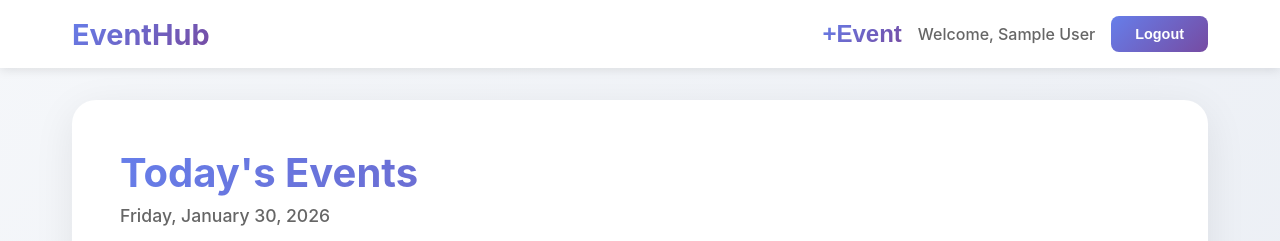
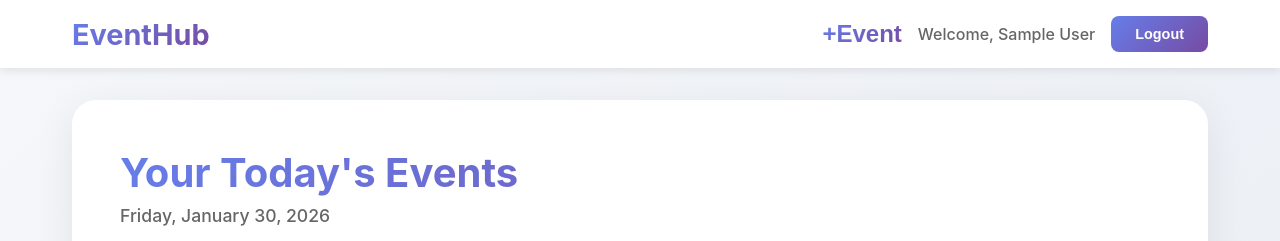
Before and after one commit to AshenDeminda/EventHub, a React (Create React App) app in the folder frontend/: page /home in a window 1280 px wide. Shown: the top 241 px of the page. Built offline with nearby package versions, Linux system fonts and the light colour scheme; no server answers; sample sign-in values are in the browser's storage.

Commit message:
test pipline

```diff
--- a/frontend/src/pages/Home.js
+++ b/frontend/src/pages/Home.js
@@ -105,7 +105,7 @@ const Home = () => {
       <main className="main-content">
         <div className="hero-section">
           <div className="hero-content">
-            <h1>Today's Events</h1>
+            <h1>Your Today's Events</h1>
             <p className="hero-subtitle">{new Date().toLocaleDateString('en-US', { weekday: 'long', year: 'numeric', month: 'long', day: 'numeric' })}</p>
             <p className="motivational-text">{motivationalPhrases[currentImageIndex]}</p>
           </div>
```
Also changed, not shown: 1 other file (tests, documents, lock files or other folders).
